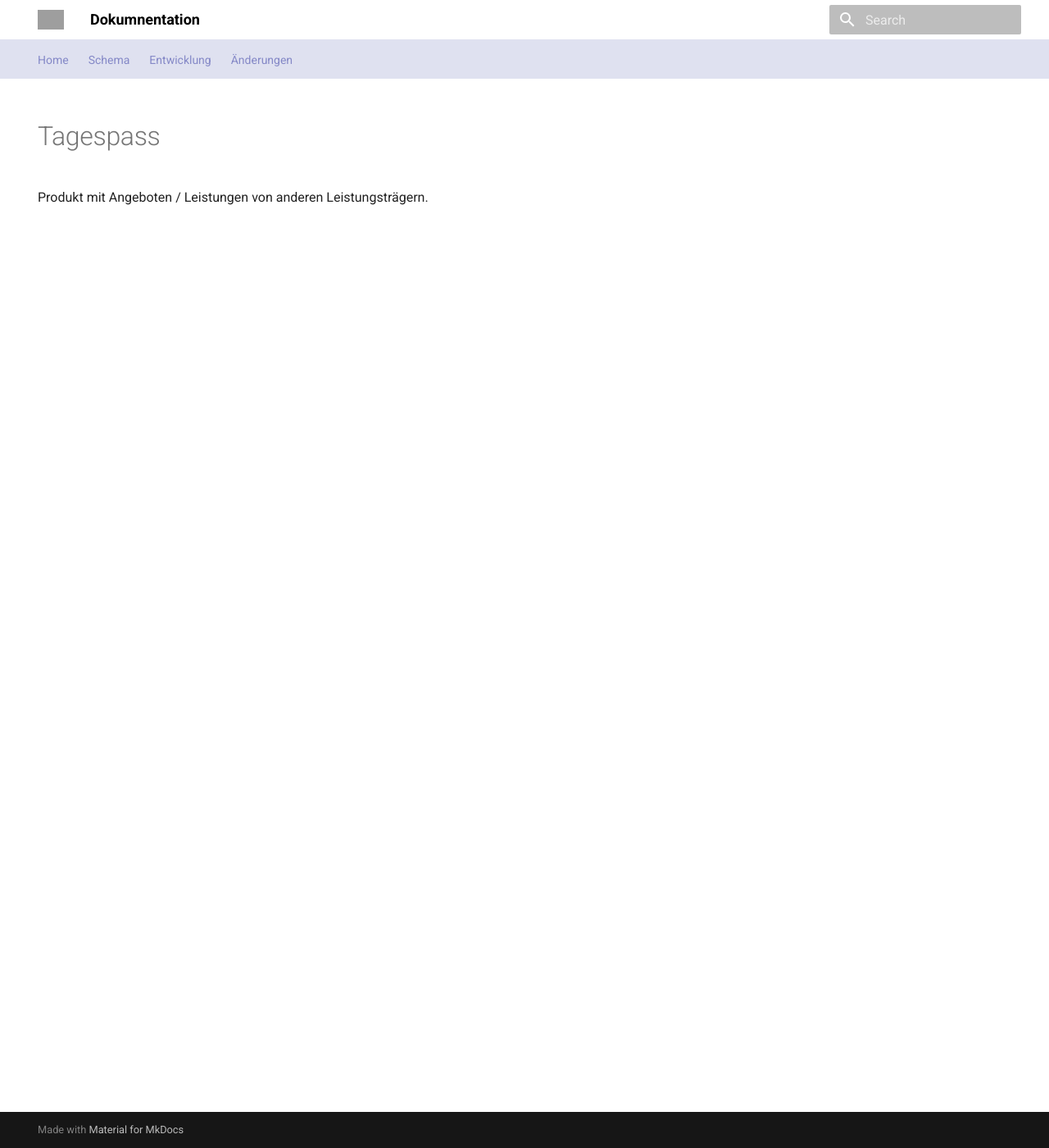
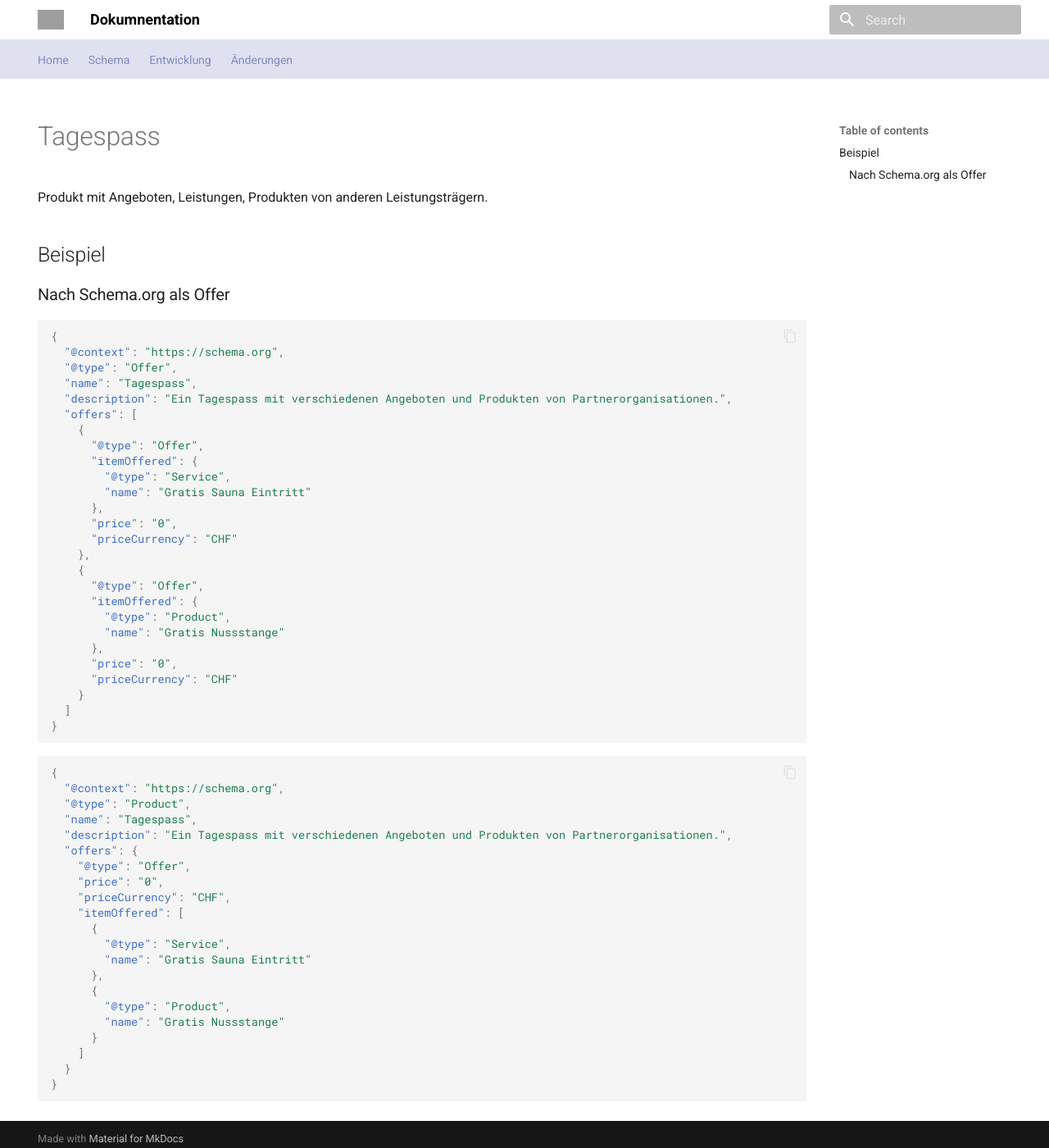
Before and after one commit to tsolenthaler/docs.contentdesk.io, an MkDocs documentation site: the page built from docs/dev/concepts/tagespass.md, in a window 1280 px wide and 1400 px high. Shown: the whole window at 82% size. Built offline with MkDocs 1.6.1 and Material for MkDocs 9.7.7, drawn with Linux system fonts in a browser that asks for light colours; grey boxes are pictures that could not be loaded.

````diff
--- a/docs/dev/concepts/tagespass.md
+++ b/docs/dev/concepts/tagespass.md
@@ -7,4 +7,62 @@
 # Tagespass
 
 
-Produkt mit Angeboten / Leistungen von anderen Leistungsträgern.
+Produkt mit Angeboten, Leistungen, Produkten von anderen Leistungsträgern.
+
+
+## Beispiel
+
+### Nach Schema.org als Offer
+
+``` json
+{
+  "@context": "https://schema.org",
+  "@type": "Offer",
+  "name": "Tagespass",
+  "description": "Ein Tagespass mit verschiedenen Angeboten und Produkten von Partnerorganisationen.",
+  "offers": [
+    {
+      "@type": "Offer",
+      "itemOffered": {
+        "@type": "Service",
+        "name": "Gratis Sauna Eintritt"
+      },
+      "price": "0",
+      "priceCurrency": "CHF"
+    },
+    {
+      "@type": "Offer",
+      "itemOffered": {
+        "@type": "Product",
+        "name": "Gratis Nussstange"
+      },
+      "price": "0",
+      "priceCurrency": "CHF"
+    }
+  ]
+}
+```
+
+``` json
+{
+  "@context": "https://schema.org",
+  "@type": "Product",
+  "name": "Tagespass",
+  "description": "Ein Tagespass mit verschiedenen Angeboten und Produkten von Partnerorganisationen.",
+  "offers": {
+    "@type": "Offer",
+    "price": "0",
+    "priceCurrency": "CHF",
+    "itemOffered": [
+      {
+        "@type": "Service",
+        "name": "Gratis Sauna Eintritt"
+      },
+      {
+        "@type": "Product",
+        "name": "Gratis Nussstange"
+      }
+    ]
+  }
+}
+```
````
Also changed, not shown: docs/schema/hasOfferCatalog.md (added, +3 -0 lines).
